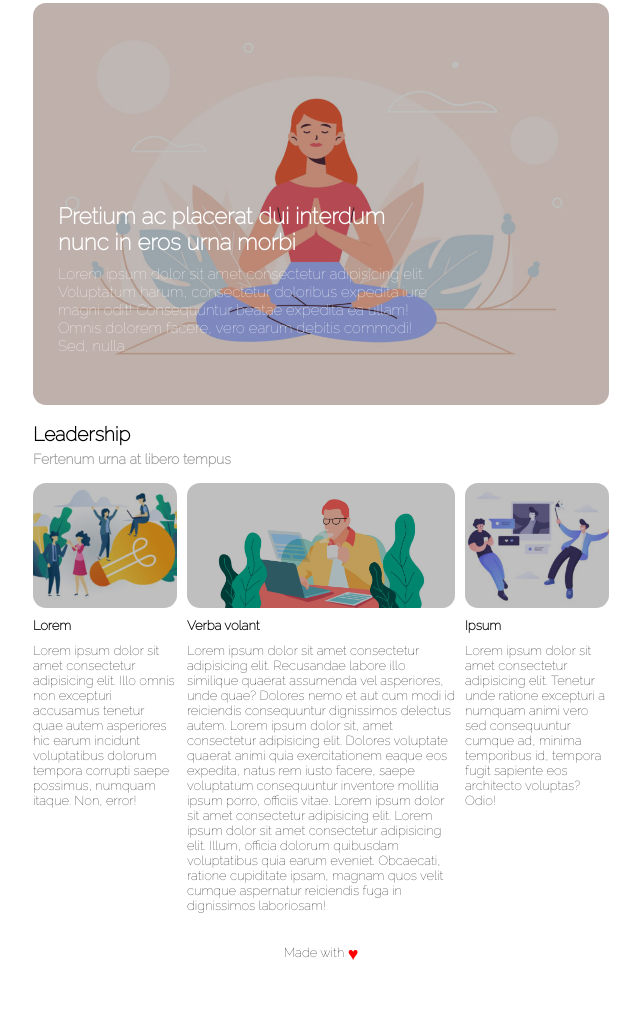
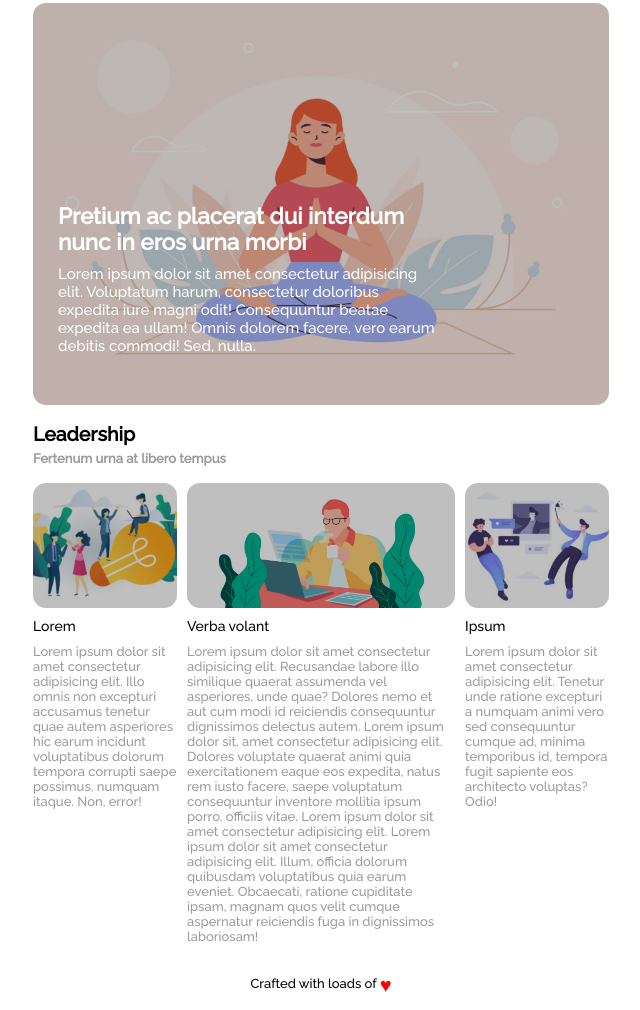
Before and after one commit to Furentsu/htmlcss-wp, a plain HTML site: page index.html in a window 1280 px wide. Shown: the part 120-1130 px from the top of the page, without its empty margins (319-959 px from the left). Before the commit the page ends 1099 px from the top, so only its background shows below. Drawn offline with Linux system fonts and the light colour scheme.

Commit message:
Added weight to titles

```diff
--- a/css/style.css
+++ b/css/style.css
@@ -81,17 +81,30 @@ padding: 25px 0 0;
     height: 50px;
 }
 
+.bold {
+    font-weight: 500;
+    font-size: 14px;
+}
+
 .content-top h1 {
     margin-bottom: 5px;
 }
 
 .content-top h5 {
-    font-size: 14px;
+    font-size: 13px;
     color: rgb(155, 155, 155);
 }
 
 .box {
     float: left;
+}
+
+.box h4 {
+    margin-bottom: 10px;
+}
+
+.box p {
+    color: rgb(155, 155, 155)
 }
 
 .clearfix::after {
@@ -135,9 +148,6 @@ padding: 25px 0 0;
     padding: 10px 0 0 0;
 }
 
-.box h4 {
-    margin-bottom: 10px;
-}
 
 /* Sezione footer */
 
@@ -149,5 +159,5 @@ padding: 25px 0 0;
 .lastline > span {
     vertical-align: middle;
     color: red;
-    font-size: 18px;
+    font-size: 20px;
 }
--- a/index.html
+++ b/index.html
@@ -6,6 +6,9 @@
     <link rel="preconnect" href="https://fonts.googleapis.com">
     <link rel="preconnect" href="https://fonts.gstatic.com" crossorigin>
     <link href="https://fonts.googleapis.com/css2?family=Raleway:wght@100&display=swap" rel="stylesheet">
+    <link rel="preconnect" href="https://fonts.googleapis.com">
+    <link rel="preconnect" href="https://fonts.gstatic.com" crossorigin>
+    <link href="https://fonts.googleapis.com/css2?family=Raleway:wght@500&display=swap" rel="stylesheet">
     <link rel="stylesheet" href="css/style.css">
     <title>Tema wordpress</title>
 </head>
@@ -86,7 +89,7 @@
                             <div class="content-bg left"></div>
 
                             <div class="side-bottom">
-                                <h4>Lorem</h4>
+                                <h4 class="bold">Lorem</h4>
                                 <p>Lorem ipsum dolor sit amet consectetur adipisicing elit. Illo omnis non excepturi accusamus tenetur quae autem asperiores hic earum incidunt voluptatibus dolorum tempora corrupti saepe possimus, numquam itaque. Non, error!</p>
                             </div>
 
@@ -96,7 +99,7 @@
                             <div class="content-bg center"></div>
 
                             <div class="center-bottom">
-                                <h4>Verba volant</h4>
+                                <h4 class="bold">Verba volant</h4>
                                 <p>Lorem ipsum dolor sit amet consectetur adipisicing elit. Recusandae labore illo similique quaerat assumenda vel asperiores, unde quae? Dolores nemo et aut cum modi id reiciendis consequuntur dignissimos delectus autem. Lorem ipsum dolor sit, amet consectetur adipisicing elit. Dolores voluptate quaerat animi quia exercitationem eaque eos expedita, natus rem iusto facere, saepe voluptatum consequuntur inventore mollitia ipsum porro, officiis vitae. Lorem ipsum dolor sit amet consectetur adipisicing elit. Lorem ipsum dolor sit amet consectetur adipisicing elit. Illum, officia dolorum quibusdam voluptatibus quia earum eveniet. Obcaecati, ratione cupiditate ipsam, magnam quos velit cumque aspernatur reiciendis fuga in dignissimos laboriosam!</p>
                             </div>
                         </div>
@@ -106,7 +109,7 @@
                             <div class="content-bg right"></div>
 
                             <div class="side-bottom">
-                                <h4>Ipsum</h4>
+                                <h4 class="bold">Ipsum</h4>
                                 <p>Lorem ipsum dolor sit amet consectetur adipisicing elit. Tenetur unde ratione excepturi a numquam animi vero sed consequuntur cumque ad, minima temporibus id, tempora fugit sapiente eos architecto voluptas? Odio!</p>
                             </div>
 
@@ -123,7 +126,7 @@
         <footer>
 
             <div class="lastline">
-                Made with <span>&hearts;</span>
+                Crafted with loads of <span>&hearts;</span>
             </div>
 
         </footer>
```
Also changed, not shown: 1 other file.
